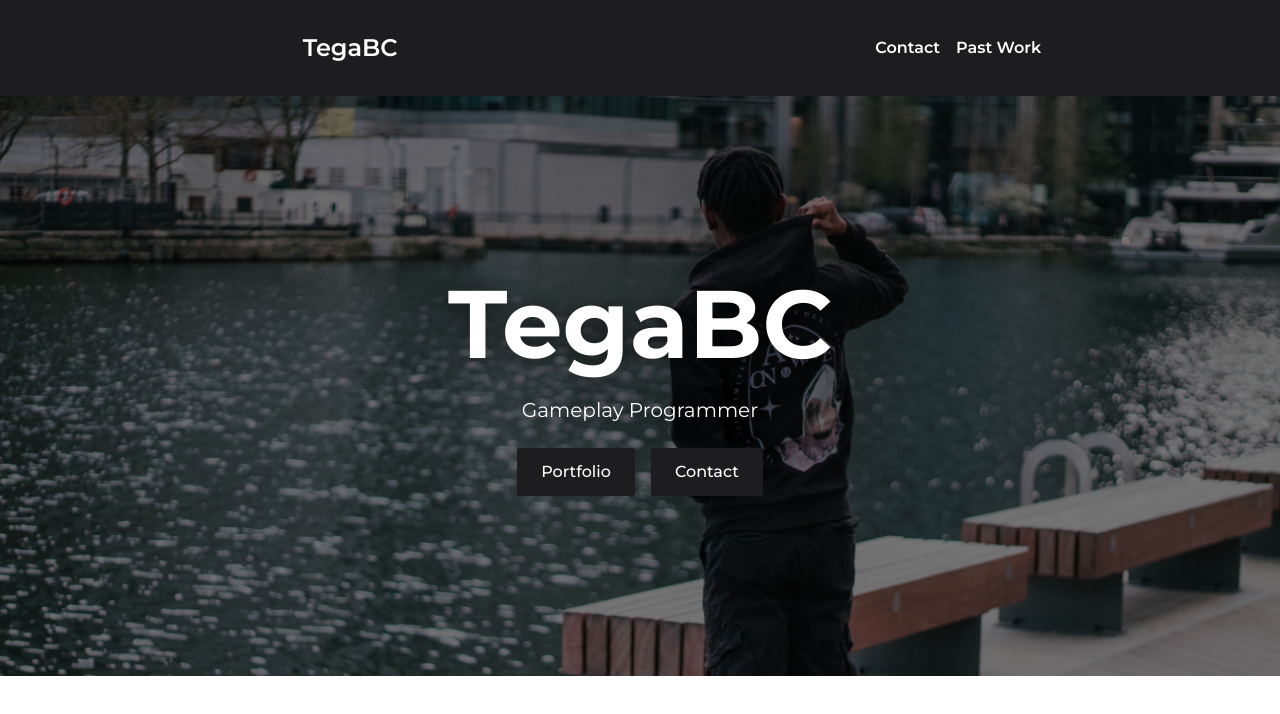
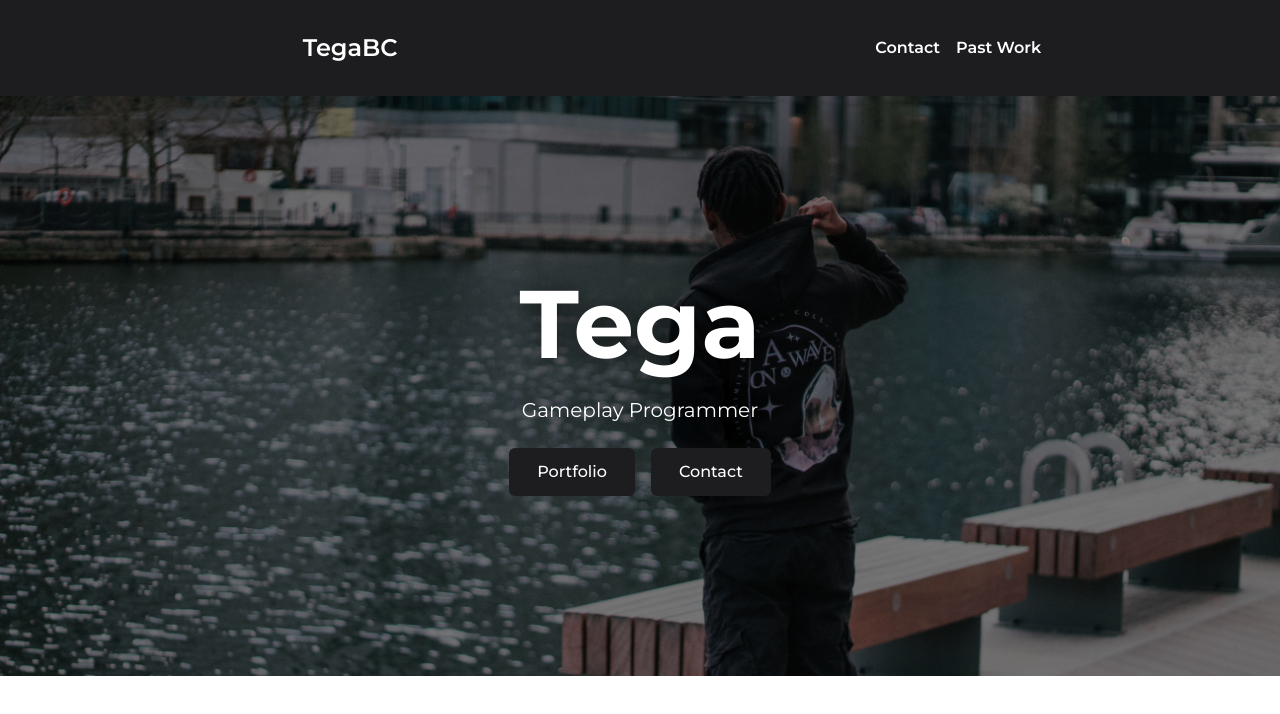
Before and after one commit to TegaBC/rblx-portfolio, a React (Vite) app: page / in a window 1280 px wide. Shown: the top 714 px of the page. Built offline with nearby package versions, Linux system fonts and the light colour scheme.

Commit message:
wording and padding change

```diff
--- a/src/components/landing.jsx
+++ b/src/components/landing.jsx
@@ -2,12 +2,12 @@
 export default function Landing() {
     return <div className="h-[580px] bg-splash bg-cover bg-blend-darken text-text backdrop-brightness-50">
        <div className="flex flex-col gap-6 items-center justify-center h-full">
-            <h1 className="[text-shadow:_0px_2px_26px_rgba(0_0_0_/_59%)] text-8xl font-bold">TegaBC</h1>
+            <h1 className="[text-shadow:_0px_2px_26px_rgba(0_0_0_/_59%)] text-8xl font-bold">Tega</h1>
             <h2 className="[text-shadow:_0px_2px_26px_rgba(0_0_0_/_59%)] text-xl">Gameplay Programmer</h2>
 
             <div className="flex gap-4 font-medium">
-                <button className="bg-main px-6 py-3 rounded-sm">Portfolio</button>
-                <button className="bg-main px-6 py-3 rounded-sm">Contact</button>
+                <button className="bg-main px-7 py-3 rounded-md">Portfolio</button>
+                <button className="bg-main px-7 py-3 rounded-md">Contact</button>
             </div>
        </div>
     </div>
```
